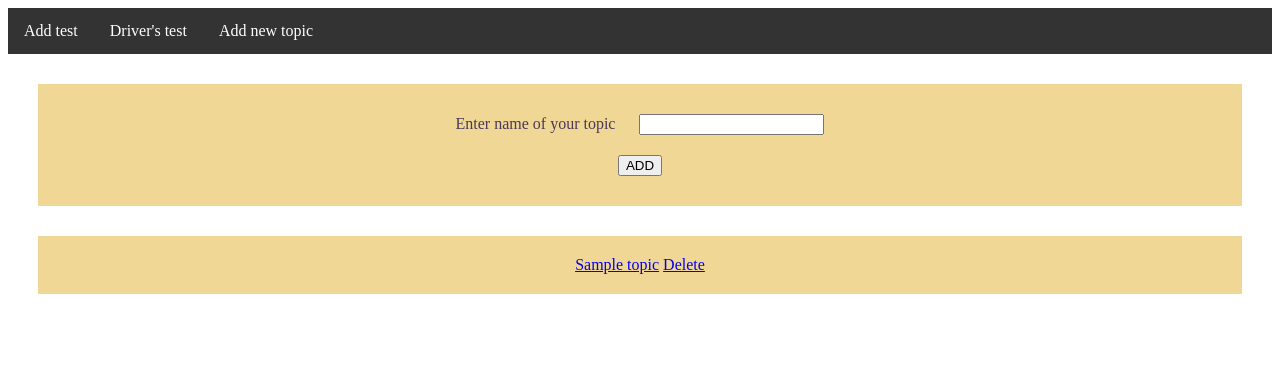
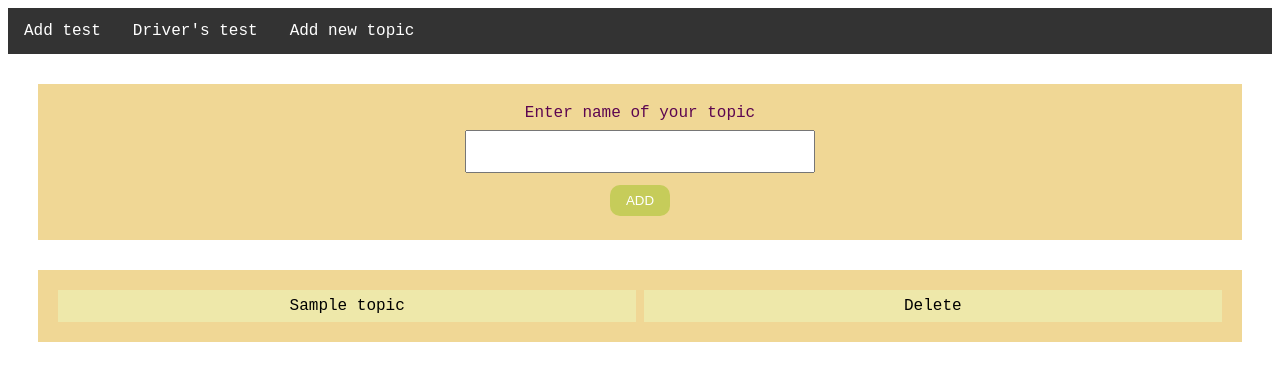
Before and after one commit to IvanLapchenko/app-for-exams, a Python web app: template test_yourself/templates/add_new_topic.html in a window 1280 px wide. Shown: the top 381 px of the page. Run offline with Jinja, Linux system fonts and the light colour scheme; the template is opened without the code that fills it: most values are stand-ins (such as "Sample title", 1, 10 or a date in 2020).

Commit message:
Add styling

```diff
--- a/test_yourself/static/styles.css
+++ b/test_yourself/static/styles.css
@@ -1,3 +1,8 @@
+html{
+      font-family: 'Courier New', monospace;
+}
+
+
 form, .tables_list {
     padding: 20px;
     margin: 30px;
@@ -10,7 +15,7 @@ input, label  {
     margin: 10px;
 }
 
-input[type=submit] .link {
+input[type=submit], .link {
   background-color: #c6cc5a;
   border: none;
   border-radius: 10px;
@@ -55,3 +60,40 @@ li a {
 li a:hover {
   background-color: #c5c96f;
 }
+
+
+.tables_list {
+  display: flex;
+  gap: 0.625%;
+}
+
+.tables_list a {
+  flex: 1;
+  text-decoration: none;
+  outline: none;
+  text-align: center;
+  line-height: 2;
+  color: black;
+}
+
+.tables_list a:link,
+.tables_list a:visited,
+.tables_list a:focus {
+  background: palegoldenrod;
+  color: black;
+}
+
+.tables_list a:hover {
+  background: orange;
+}
+
+input[type=text] {
+  width: 30%;
+  padding: 12px 20px;
+  margin: 8px 0;
+  box-sizing: border-box;
+}
+
+label, span, a {
+    color:  #5c0650;
+}
--- a/test_yourself/templates/add_new_topic.html
+++ b/test_yourself/templates/add_new_topic.html
@@ -5,7 +5,7 @@
 <h3>{{ msg }}</h3>
 {% endif %}
 <form action="add_new_topic" method="post">
-  <label for="topic">Enter name of your topic</label>
+  <label for="topic">Enter name of your topic</label><br>
   <input type = "text" id="topic" name = "topic" /><br>
   <input type="submit" value="ADD">
 </form>
```
Also changed, not shown: test_yourself/app.db.
